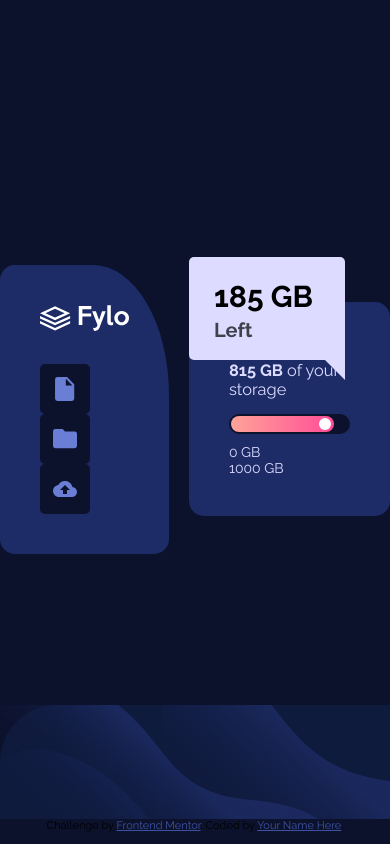
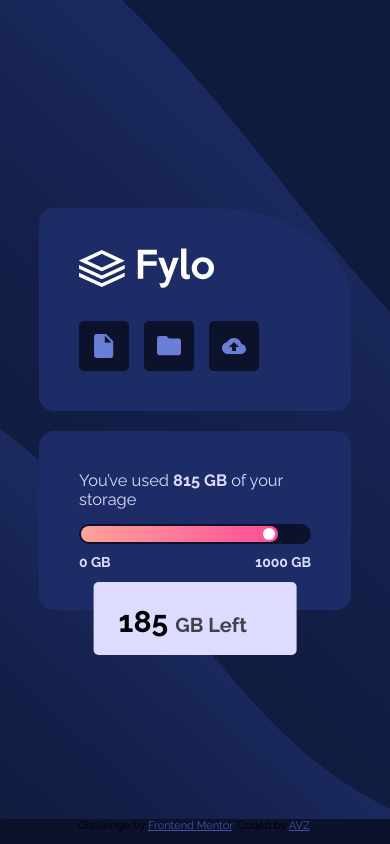
Before and after one commit to AxelZelenskiy/fylo-data-storage-component-master, a website built with webpack: page src/index.html in a window 390 px wide. Built offline with nearby package versions, Linux system fonts and the light colour scheme.

Commit message:
Done. I think so. Xdd.

```diff
--- a/src/css/styles.scss
+++ b/src/css/styles.scss
@@ -4,6 +4,7 @@
   box-sizing: border-box;
   font-family: 'Raleway', sans-serif;
 }
+
 // Colors
 $PaleBlue: hsl(243, 100%, 93%);
 $GrayishBlue: hsl(229, 7%, 55%);
@@ -15,36 +16,53 @@
   font-size: 14px;
   background-color: $VDB;
 }
+
 main, .inner-two-boxes {
-	display:flex;
+  display: flex;
+}
+
+main {
 	align-items: center;
-}
-main {
   min-height: 97vh;
-    background: url("../images/bg-desktop.svg") no-repeat bottom left;
-    background-size: contain;
+  z-index: 2;
+  position: relative;
   color: $PaleBlue;
   .inner-two-boxes {
+  	align-items: baseline;
     margin: 0 auto;
+    width: 900px;
   }
-    .left-block,.right-block {
+	.half-of-main {
+		position: absolute;
+		height: 50%;
+		width: 100%;
+		z-index: -1;
+		bottom:0;
+		background: url("../images/bg-desktop.svg") no-repeat bottom left;
+  		background-size: cover;
+
+	}
+  .left-block, .right-block {
     background-color: $DB;
-    	flex-grow: 1;
     padding: 40px;
   }
+
   .left-block {
     border-radius: 15px 45% 15px 15px;
+
     .logo, .documents > img {
       max-width: 100%;
       max-height: 100%;
 
     }
+
     .documents {
       margin-top: 30px;
+
       .action {
         background-color: $VDB;
         border-radius: 5px;
-    			float:left;
+        float: left;
         margin-right: 15px;
         width: 50px;
         height: 50px;
@@ -53,15 +71,19 @@
         background-repeat: no-repeat;
         background-position: 50% 50%;
       }
+
       .doc {
         background-image: url('../images/icon-document.svg');
       }
+
       .folder {
         background-image: url('../images/icon-folder.svg');
       }
+
       .upload {
         background-image: url('../images/icon-upload.svg');
       }
+
       .action::after {
         content: "";
         clear: both;
@@ -69,18 +91,22 @@
       }
     }
   }
+
   .right-block {
     margin-left: 20px;
-    	flex-grow: 2;
+    flex-grow: 1;
     position: relative;
+    align-self: flex-end;
     border-radius: 15px;
 
     h3 {
       font-weight: 400;
+
       span {
         font-weight: 700;
       }
     }
+
     .progress-bar {
       background-color: $VDB;
       width: 100%;
@@ -90,12 +116,13 @@
       margin-top: 15px;
       margin-bottom: 10px;
     }
+
     .progress-bar::after {
       content: '';
       display: block;
       position: absolute;
       width: 85%;
-    		color:green;
+      color: green;
       height: 16px;
       border-radius: 8px;
       top: 2px;
@@ -103,11 +130,12 @@
       z-index: 2;
       background: linear-gradient(90deg, hsl(6, 100%, 80%), hsl(335, 100%, 65%));
     }
+
     .progress-bar::before {
       content: '';
       display: block;
       position: absolute;
-    		top:4px;
+      top: 4px;
       right: 15.5%;
       border-radius: 50%;
       width: 12px;
@@ -115,27 +143,49 @@
       z-index: 3;
       background-color: #fff;
     }
-    	.abs-left {
+    .progress-bar-scale {
+    	font-weight: 700;
+    	.progress-start {
+    		float:left;
+    		width: 50%;
+    	}
+    	.progress-end {
+    		float:right;
+    		text-align: right;
+    		width: 50%;
+    	}
+    }
+    .progress-bar-scale::after {
+    	content: '';
+    	display: block;
+    	clear: both;
+    }
+
+    .abs-right {
       position: absolute;
       background-color: $PaleBlue;
       border-radius: 5px 5px 0 5px;
       top: -45px;
       right: 45px;
       padding: 25px 25px 15px 25px;
+
       h2 {
         color: #000;
         line-height: 30px;
         font-size: 30px;
-				.size-left {
+
+        .size-right {
           font-size: 30px;
         }
-				.text-left {
+
+        .text-right {
           opacity: .7;
           font-size: 20px;
         }
       }
     }
-    	.abs-left::after {
+
+    .abs-right::after {
       content: '';
       display: block;
       position: absolute;
@@ -147,3 +197,36 @@
     }
   }
 }
+@media only screen and (max-width: 950px) {
+	main > .inner-two-boxes {
+		max-width: 760px;
+	}
+}
+@media only screen and (max-width: 440px) {
+	main > .half-of-main {
+		background-image: url('../images/bg-mobile.svg');
+		height: 100%;
+	}
+	main > .inner-two-boxes {
+		flex-direction: column;
+		.left-block, .right-block {
+			flex-grow: 1;
+			margin: 10px auto;
+			width: 80%;
+		}
+		.right-block {
+			.abs-right {
+				top: auto;
+				right: auto;
+				bottom: -45px;
+				left: 50%;
+				transform: translateX(-50%);
+				border-bottom-right-radius: 5px;
+				width: 65%;
+			}
+			.abs-right::after {
+				display: none;
+			}
+		}
+	}
+}
--- a/src/index.html
+++ b/src/index.html
@@ -4,11 +4,18 @@
     <meta charset="UTF-8">
     <meta name="viewport" content="width=device-width, initial-scale=1.0">
     <link rel="icon" type="image/png" sizes="32x32" href="./images/favicon-32x32.png">
-  <link href="https://fonts.googleapis.com/css2?family=Raleway:ital,wght@0,400;0,700;1,400;1,700&display=swap" rel="stylesheet">
+    <link href="https://fonts.googleapis.com/css2?family=Raleway:ital,wght@0,400;0,700;1,400;1,700&display=swap"
+          rel="stylesheet">
     <title>Frontend Mentor | Fylo data storage component</title>
     <style>
-    .attribution { font-size: 11px; text-align: center; }
-    .attribution a { color: hsl(228, 45%, 44%); }
+        .attribution {
+            font-size: 11px;
+            text-align: center;
+        }
+
+        .attribution a {
+            color: hsl(228, 45%, 44%);
+        }
     </style>
 </head>
 <body>
@@ -28,12 +35,13 @@
                 You’ve used <span>815 GB</span> of your storage
             </h3>
 
-     <div class="abs-left">
+            <div class="abs-right">
                 <h2>
-        <span class="size-left">185 GB</span> <span class="text-left"> Left </span>
+                    <span class="size-right">185</span> <span class="text-right">GB Left </span>
                 </h2>
             </div>
             <div class="progress-bar"></div>
+            <div class="progress-bar-scale">
             <div class="progress-start">
                 0 GB
             </div>
@@ -41,13 +49,13 @@
                 1000 GB
             </div>
             </div>
-
         </div>
+    </div>
+    <div class="half-of-main"></div>
 </main>
-
 <div class="attribution">
     Challenge by <a href="https://www.frontendmentor.io?ref=challenge" target="_blank">Frontend Mentor</a>.
-  Coded by <a href="#">Your Name Here</a>.
+    Coded by <a href="#">AVZ</a>.
 </div>
 </body>
 </html>
```
Also changed, not shown: 1 other file. Lines whose indentation alone changed are shown as unchanged.
